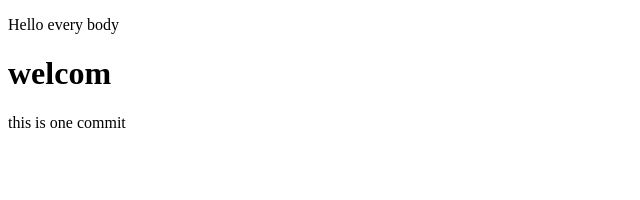
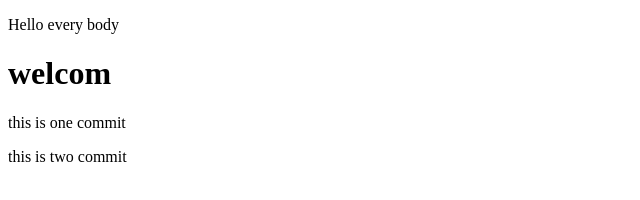
Before and after one commit to Husseinhamdan/git-test, a plain HTML site: page index.html in a window 1280 px wide. Shown: the whole page, without its empty margins (0-640 px from the left). Drawn offline with Linux system fonts and the light colour scheme.

Commit message:
two commit

```diff
--- a/index.html
+++ b/index.html
@@ -12,6 +12,7 @@
     <p>Hello every body</p>
     <h1>welcom</h1>
     <p>this is one commit</p>
+    <p>this is two commit</p>
 </body>
 
 </html>
```
Also changed, not shown: css/design.css (added).
